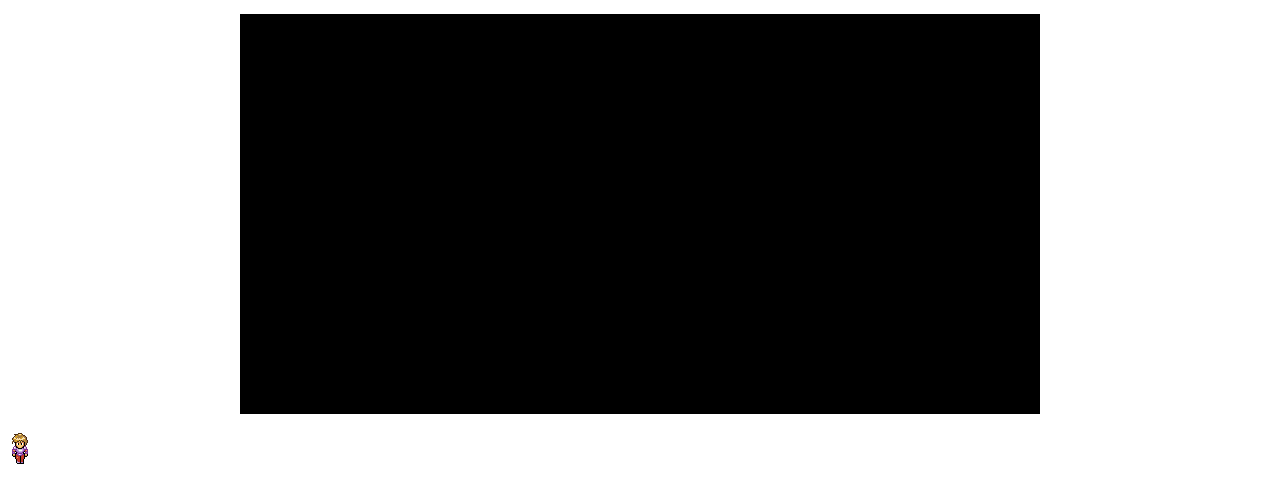
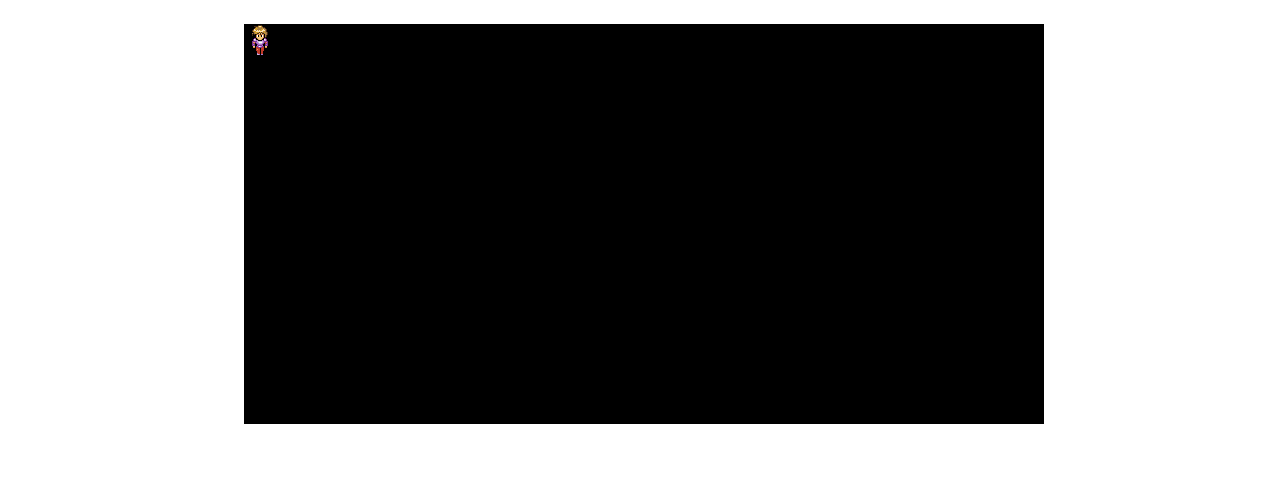
Before and after one commit to Samson300/adventure-rpg, a React (Create React App) app: page / in a window 1280 px wide. Shown: the top 502 px of the page. Built offline with nearby package versions, Linux system fonts and the light colour scheme.

Commit message:
adds player onto map which is in world

```diff
--- a/src/App.js
+++ b/src/App.js
@@ -1,13 +1,11 @@
 import React, { Component } from 'react';
-import Player from './features/player/index';
-import Map from './features/map';
+import World from './features/world';
 
 class App extends Component {
   render() {
     return (
       <div>
-        <Map />
-        <Player />
+        <World />
       </div>
     );
   }
--- a/src/features/map/index.js
+++ b/src/features/map/index.js
@@ -4,11 +4,13 @@ function Map(props) {
     return (
         <div
             style={{
+                position: 'relative',
+                top: '0px',
+                left: '0px',
                 width: '800px',
                 height: '400px',
                 backgroundColor: 'black',
                 border: '4px solid white',
-                margin: '10px auto'
             }}
         />
     )
--- a/src/features/player/index.js
+++ b/src/features/player/index.js
@@ -6,10 +6,10 @@ function Player(props) {
     return (
         <div
         style={{
-            position: 'relative',
+            position: 'absolute',
             top: props.position[1],
             left: props.position[0],
-            backgroundImage: `url(${walkSprite})`,
+            backgroundImage: `url('${walkSprite}')`,
             backgroundPosition: '0 0',
             width: '40px',
             height: '40px'
@@ -25,13 +25,3 @@ function mapStateToProps(state) {
 }
 
 export default connect(mapStateToProps)(Player)
-
-function getState(fn1, fn2) {
-    return function(component) {
-        return component
-    }
-}
-
-function foo(component) {
-    return component
-}
--- /dev/null
+++ b/src/features/world/index.js
@@ -0,0 +1,21 @@
+import React from 'react';
+import Player from '../player';
+import Map from '../map';
+
+function World(props) {
+    return (
+        <div
+            style={{
+                position: 'relative',
+                width: '800px',
+                height: '400px',
+                margin: '20px auto'
+        }}
+        >
+        <Map />
+        <Player />
+        </div>
+    )
+}
+
+export default World;
```
